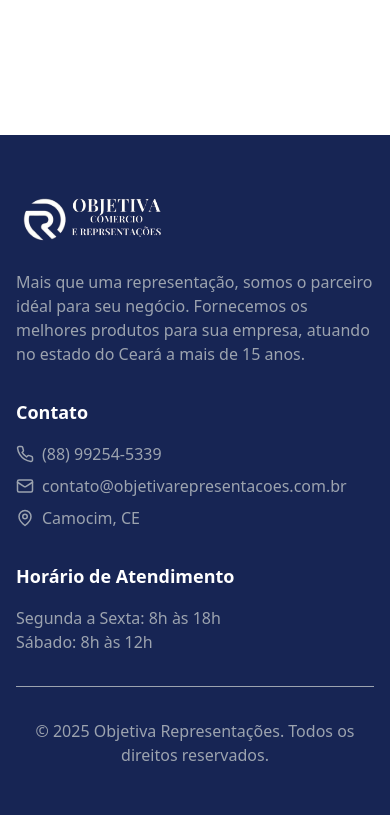
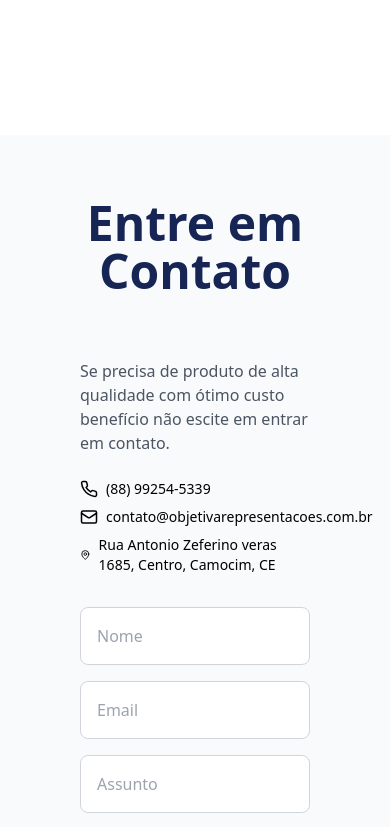
Before and after one commit to AssFerj/objetiva-representacao, a React (Vite) app: page / in a window 390 px wide. Shown: the part 1140-1967 px from the top of the page. Built offline with nearby package versions, Linux system fonts and the light colour scheme.

Commit message:
feat: add contact end map and link customizations

```diff
--- a/src/components/Footer.tsx
+++ b/src/components/Footer.tsx
@@ -14,14 +14,14 @@ export default function Footer() {
           <div>
             <h4 className="text-lg font-semibold mb-4">Contato</h4>
             <div className="space-y-2 text-gray-400">
-              <p className="flex items-center">
-                <Phone size={18} className="mr-2" />
-                (88) 99254-5339
-              </p>
-              <p className="flex items-center">
-                <Mail size={18} className="mr-2" />
-                contato@objetivarepresentacoes.com.br
-              </p>
+              <a href="https://wa.me/5588992545339" className="flex items-center gap-2 hover:text-yellow-500 transition" target="_blank" rel="noopener noreferrer">
+                  <Phone size={18} />
+                  <span className="text-sm md:text-base">(88) 99254-5339</span>
+              </a>
+              <a href="mailto:contato@objetivarepresentacoes.com.br" className="flex items-center gap-2 hover:text-yellow-500 transition" target="_blank" rel="noopener noreferrer">
+                  <Mail size={18} />
+                  <span className="text-sm md:text-base">contato@objetivarepresentacoes.com.br</span>
+              </a>
               <p className="flex items-center">
                 <MapPin size={18} className="mr-2" />
                 Camocim, CE
@@ -35,7 +35,7 @@ export default function Footer() {
           </div>
         </div>
         <div className="border-t border-gray-400 mt-8 pt-8 text-center text-gray-400">
-          <p>&copy; {new Date().getFullYear()} Objetiva Representações. Todos os direitos reservados.</p>
+          <p>&copy; {new Date().getFullYear()} <span className="text-yellow-500">Objetiva Representações</span>. Todos os direitos reservados.</p>
         </div>
       </div>
     </footer>
--- a/src/components/Header.tsx
+++ b/src/components/Header.tsx
@@ -6,14 +6,14 @@ export default function Header() {
       <div className="container mx-auto px-4 py-2">
         <div className="flex flex-col md:flex-row justify-between items-center gap-2 md:gap-0">
           <div className="flex flex-col sm:flex-col md:flex-row items-center md:items-start gap-2 md:gap-4">
-            <div className="flex items-center gap-2">
-              <Phone size={18} />
-              <span className="text-sm md:text-base">(88) 99254-5339</span>
-            </div>
-            <div className="flex items-center gap-2">
-              <Mail size={18} />
-              <span className="text-sm md:text-base">contato@objetivarepresentacoes.com.br</span>
-            </div>
+            <a href="https://wa.me/5588992545339" className="flex items-center gap-2" target="_blank" rel="noopener noreferrer">
+                <Phone size={18} />
+                <span className="text-sm md:text-base">(88) 99254-5339</span>
+            </a>
+            <a href="mailto:contato@objetivarepresentacoes.com.br" className="flex items-center gap-2" target="_blank" rel="noopener noreferrer">
+                <Mail size={18} />
+                <span className="text-sm md:text-base">contato@objetivarepresentacoes.com.br</span>
+            </a>
           </div>
           <div className="flex items-center gap-2">
             <a href="https://www.google.com/maps/place/Camocim+CE" target="_blank" rel="noopener noreferrer" className="flex items-center gap-2">
--- a/src/components/Navigation.tsx
+++ b/src/components/Navigation.tsx
@@ -7,10 +7,9 @@ export default function Navigation() {
             <img src="/assets/objetiva-logo.svg" alt="Objetiva Representações" className="w-40" />
           </div>
           <div className="hidden md:flex space-x-8">
-            <a href="/" className="hover:text-blue-600">Home</a>
-            {/* <a href="#about" className="text-gray-700 hover:text-blue-600">Sobre</a> */}
-            <a href="#products" className="hover:text-blue-600">Produtos</a>
-            <a href="#contact" className="hover:text-blue-600">Contato</a>
+            <a href="/" className="hover:text-yellow-500">Home</a>
+            <a href="#brands" className="hover:text-yellow-500">Representadas</a>
+            <a href="#contact" className="hover:text-yellow-500">Contato</a>
           </div>
         </div>
       </div>
--- a/src/pages/Home.tsx
+++ b/src/pages/Home.tsx
@@ -1,4 +1,4 @@
-import { ChevronRight } from "lucide-react";
+import { ChevronRight, Mail, MapPin, Phone } from "lucide-react";
 import { Swiper, SwiperSlide } from 'swiper/react';
 import { Navigation as SwiperNavigation, Autoplay } from 'swiper/modules';
 import { brands } from "../data";
@@ -29,37 +29,8 @@ export default function Home() {
                 </div>
             </section>
 
-        {/* Features */}
-        {/* <section className="py-16 bg-gray-50">
-            <div className="container mx-auto px-4">
-            <div className="grid md:grid-cols-3 gap-8">
-                <div className="bg-white p-8 rounded-lg shadow-md text-center">
-                <div className="bg-blue-950 w-16 h-16 rounded-full flex items-center justify-center mx-auto mb-4">
-                    <Truck className="text-blue-600 w-8 h-8" />
-                </div>
-                <h3 className="text-xl font-semibold mb-4">Entrega Rápida</h3>
-                <p className="text-gray-600">Logística eficiente para atender suas necessidades com agilidade</p>
-                </div>
-                <div className="bg-white p-8 rounded-lg shadow-md text-center">
-                <div className="bg-blue-950 w-16 h-16 rounded-full flex items-center justify-center mx-auto mb-4">
-                    <BadgeCheck className="text-blue-600 w-8 h-8" />
-                </div>
-                <h3 className="text-xl font-semibold mb-4">Qualidade Garantida</h3>
-                <p className="text-gray-600">Produtos de alta qualidade das melhores marcas do mercado</p>
-                </div>
-                <div className="bg-white p-8 rounded-lg shadow-md text-center">
-                <div className="bg-blue-950 w-16 h-16 rounded-full flex items-center justify-center mx-auto mb-4">
-                    <Users className="text-blue-600 w-8 h-8" />
-                </div>
-                <h3 className="text-xl font-semibold mb-4">Atendimento Personalizado</h3>
-                <p className="text-gray-600">Equipe especializada para melhor atender sua empresa</p>
-                </div>
-            </div>
-            </div>
-        </section> */}
-
             {/* Brands and Products Section */}
-        <section className="py-16">
+            <section id="brands" className="py-16">
                 <div className="container mx-auto px-4">
                 <h2 className="text-5xl text-blue-950 font-bold text-center mb-16">Representamos as Marcas</h2>
 
@@ -99,6 +70,56 @@ export default function Home() {
                 </div>
                 </div>
             </section>
+
+            {/* Contact Section */}
+            <section id="contact" className="p-16 bg-gray-50">
+                <div className="container mx-auto px-4">
+                    <h2 className="text-5xl text-blue-950 font-bold text-center mb-16">Entre em Contato</h2>
+                    <div className="flex flex-col md:flex-row justify-center gap-8">
+                        <div className="flex flex-1 flex-col items-start gap-2 md:gap-4">
+                            <p className="text-gray-600 mb-4 max-w-[300px]">Se precisa de produto de alta qualidade com ótimo custo benefício não escite em entrar em contato.</p>
+                            <a href="https://wa.me/5588992545339" className="flex items-center gap-2 hover:text-blue-950 transition" target="_blank" rel="noopener noreferrer">
+                                <Phone size={18} />
+                                <span className="text-sm md:text-base">(88) 99254-5339</span>
+                            </a>
+                            <a href="mailto:contato@objetivarepresentacoes.com.br" className="flex items-center gap-2 hover:text-blue-950 transition" target="_blank" rel="noopener noreferrer">
+                                <Mail size={18} />
+                                <span className="text-sm md:text-base">contato@objetivarepresentacoes.com.br</span>
+                            </a>
+                            <div className="flex items-center gap-2">
+                                <MapPin size={18} />
+                                <span className="text-sm md:text-base">Rua Antonio Zeferino veras 1685, Centro, Camocim, CE</span>
+                            </div>
+                        </div>
+                        <div className="flex flex-1">
+                            <form action="" className="flex flex-col gap-4 w-full">
+                                <input type="text" placeholder="Nome" className="p-4 border border-gray-300 rounded-lg w-full" />
+                                <input type="email" placeholder="Email" className="p-4 border border-gray-300 rounded-lg w-full" />
+                                <input type="text" placeholder="Assunto" className="p-4 border border-gray-300 rounded-lg w-full" />
+                                <textarea placeholder="Mensagem" className="p-4 border border-gray-300 rounded-lg w-full"></textarea>
+                                <button type="submit" className="bg-blue-950 text-white px-8 py-3 rounded-full flex items-center hover:bg-blue-900 transition w-full">Enviar <ChevronRight size={20} className="ml-2" /></button>
+                            </form>
+                        </div>
+                    </div>
+                </div>
+            </section>
+
+            {/* Location Section */}
+            <section id="location">
+                <div>
+                    <div className="flex justify-center">
+                        <iframe
+                            src="https://www.google.com/maps/embed?pb=!1m18!1m12!1m3!1d3984.7006091472012!2d-40.85364592514752!3d-2.9023206395276264!2m3!1f0!2f0!3f0!3m2!1i1024!2i768!4f13.1!3m3!1m2!1s0x7ebdbdb372030b9%3A0x5dfecb807f64b67b!2sRua%20Ant%C3%B4nio%20Zeferino%20Veras%2C%201685%20-%20Centro%2C%20Camocim%20-%20CE%2C%2062400-000!5e0!3m2!1spt-PT!2sbr!4v1748185128012!5m2!1spt-PT!2sbr"
+                            width="600"
+                            height="450"
+                            style={{ border: 0, width: '100%' }}
+                            allowFullScreen
+                            loading="lazy"
+                            referrerPolicy="no-referrer-when-downgrade"
+                        ></iframe>
+                    </div>
+                </div>
+            </section>
         </div>
     );
 }
```
Lines whose indentation alone changed are shown as unchanged.
